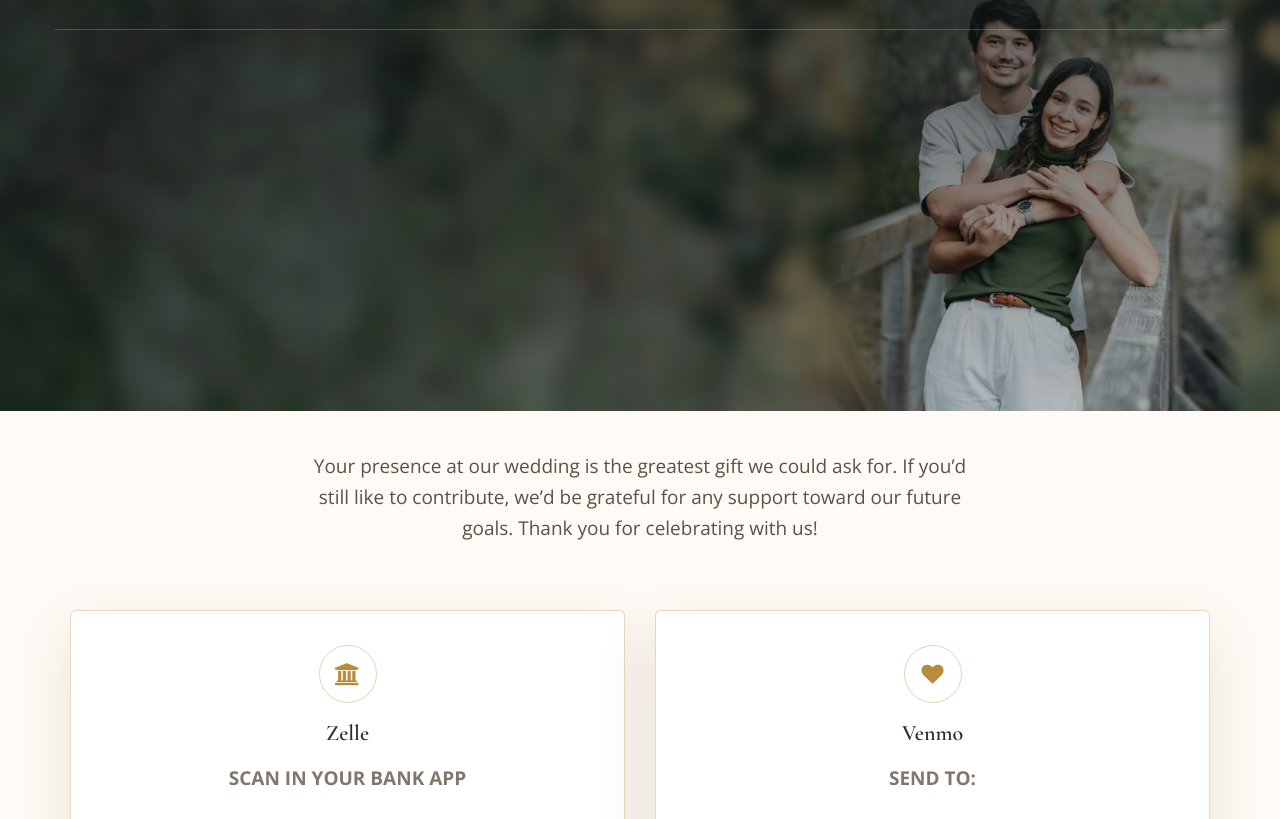
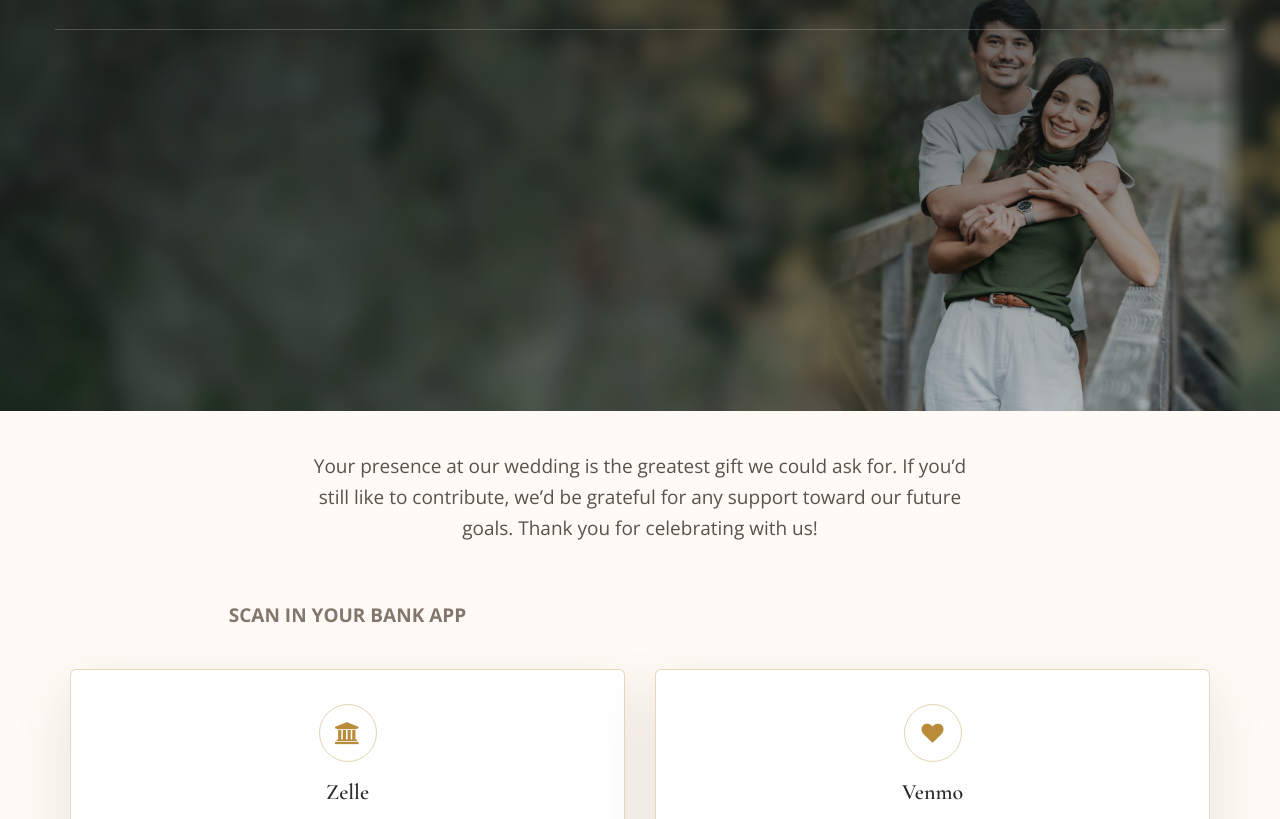
Before and after one commit to hamahitoh/wedding, a website: page registry/index.html in a window 1280 px wide. Shown: the part 101-920 px from the top of the page. Drawn offline with nearby package versions, Linux system fonts and the light colour scheme; files that its build step writes are made by us from their sources.

Commit message:
Adjust registry Zelle QR layout

```diff
--- a/css/custom.css
+++ b/css/custom.css
@@ -247,6 +247,10 @@ header .member-actions a {
     text-transform: uppercase;
 }
 
+.registry-card-note-above {
+    margin: 8px 0 0;
+}
+
 .registry-payment-target {
     min-height: 34px;
     margin: 0 0 24px;
@@ -258,7 +262,7 @@ header .member-actions a {
 
 .registry-qr-code {
     display: block;
-    width: min(100%, 220px);
+    width: min(100%, 300px);
     height: auto;
     margin: 10px auto 0;
     border: 1px solid rgba(185, 140, 59, 0.22);
--- a/registry/index.html
+++ b/registry/index.html
@@ -60,12 +60,16 @@
                 <p class="registry-intro">Your presence at our wedding is the greatest gift we could ask for. If you’d still like to contribute, we’d be grateful for any support toward our future goals. Thank you for celebrating with us!</p>
             </div>
         </div>
+        <div class="row">
+            <div class="col-sm-6 text-center">
+                <p class="registry-card-note registry-card-note-above">Scan in your bank app</p>
+            </div>
+        </div>
         <div class="row registry-card-row">
             <div class="col-sm-6">
                 <article class="registry-card">
                     <div class="registry-card-icon"><i class="fa fa-bank" aria-hidden="true"></i></div>
                     <h4>Zelle</h4>
-                    <p class="registry-card-note">Scan in your bank app</p>
                     <img class="registry-qr-code" src="img/registry/zelle-qr.jpeg" alt="Zelle QR code for Hamahito">
                 </article>
             </div>
```
